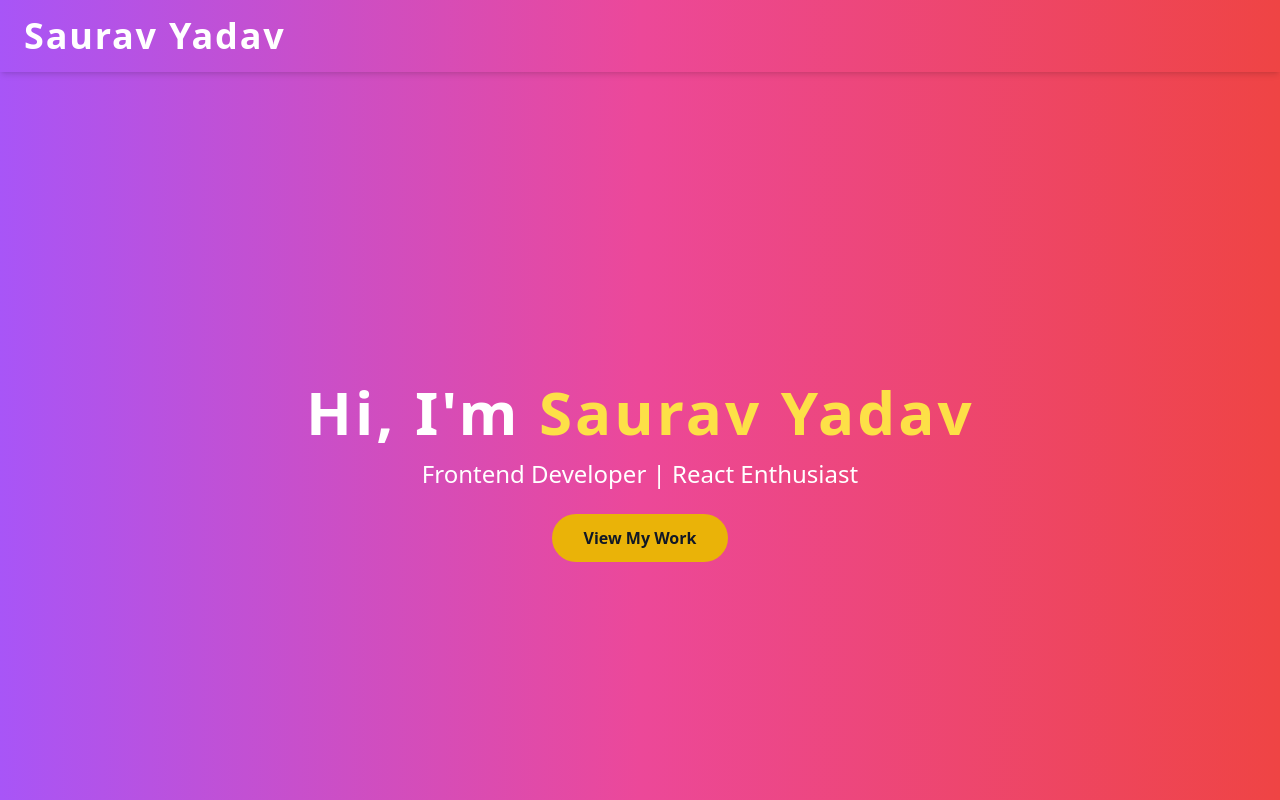
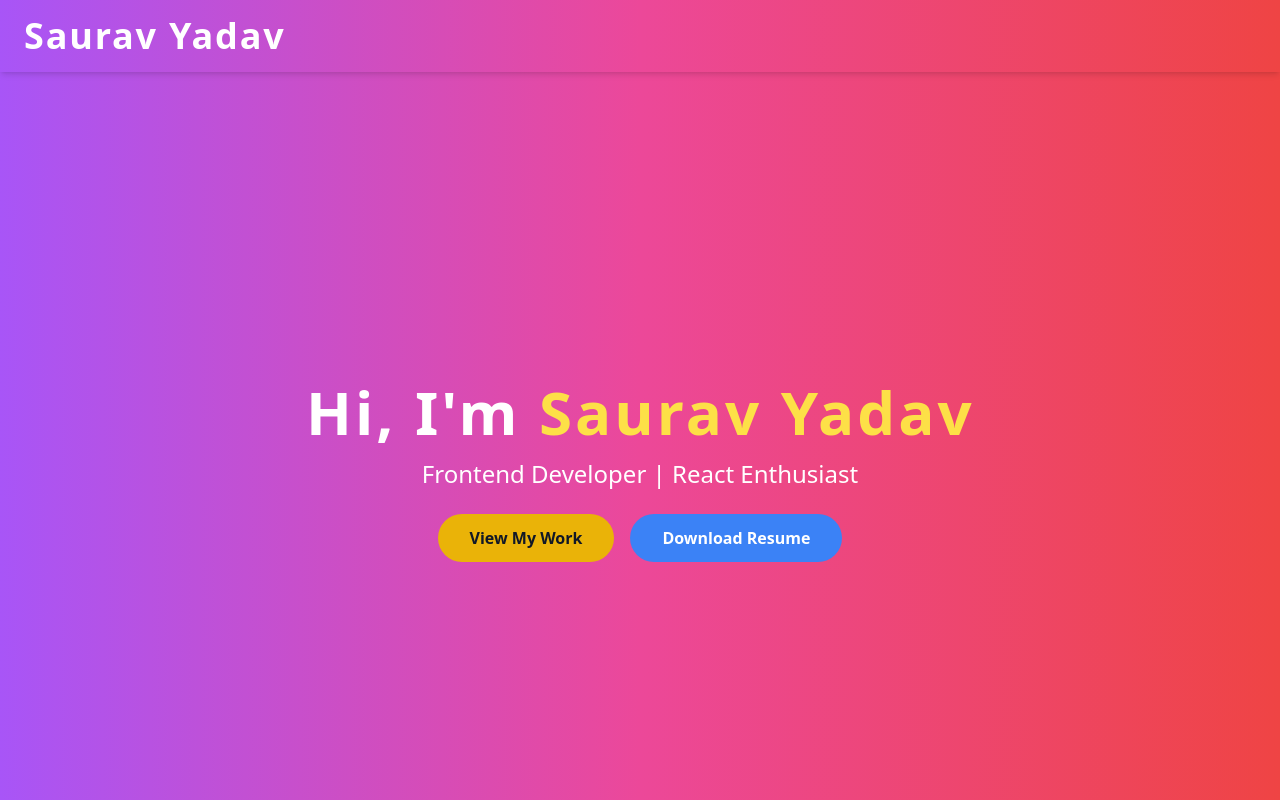
Before and after one commit to SauravYadav12345/Saurav-s-Portfolio, a React (Create React App) app: page / in a window 1280 px wide. Shown: the top 800 px of the page. Built offline with nearby package versions, Linux system fonts and the light colour scheme.

Commit message:
added feature to download Resume

```diff
--- a/src/Components/Hero.js
+++ b/src/Components/Hero.js
@@ -19,12 +19,21 @@ const Hero = () => {
           </p>
         </Fade>
         <Fade delay={600}>
-          <a
-            href="#projects"
-            className="mt-6 inline-block bg-yellow-500 text-gray-900 font-semibold py-3 px-8 rounded-full hover:bg-yellow-400 transition-transform transform hover:scale-105 "
-          >
-            View My Work
-          </a>
+          <div className="mt-6 flex justify-center gap-4">
+            <a
+              href="#projects"
+              className="bg-yellow-500 text-gray-900 font-semibold py-3 px-8 rounded-full hover:bg-yellow-400 transition-transform transform hover:scale-105 "
+            >
+              View My Work
+            </a>
+            <a
+              href="/ResumeSauravYadav.pdf"
+              download="ResumeSauravYadav.pdf"
+              className="bg-blue-500 text-white font-semibold py-3 px-8 rounded-full hover:bg-blue-400 transition-transform transform hover:scale-105"
+            >
+              Download Resume
+            </a>
+          </div>
         </Fade>
       </div>
     </section>
```
Also changed, not shown: 1 other file (tests, documents, lock files or other folders).
